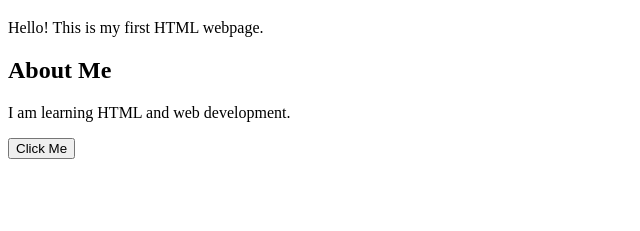
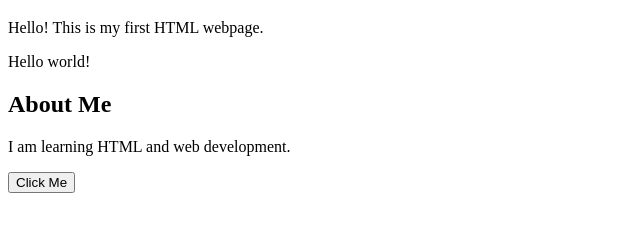
Before and after one commit to abhinaykumar2357-cell/Abhinay, a plain HTML site: page index.html in a window 1280 px wide. Shown: the part 61-292 px from the top of the page, without its empty margins (0-640 px from the left). Drawn offline with Linux system fonts and the light colour scheme.

```diff
--- a/index.html
+++ b/index.html
@@ -6,7 +6,7 @@
 <body>
     <h1>Welcome to My Website</h1>
     <p>Hello! This is my first HTML webpage.</p>
-
+<h>Hello world!<h>
     <h2>About Me</h2>
     <p>I am learning HTML and web development.</p>
 
```
